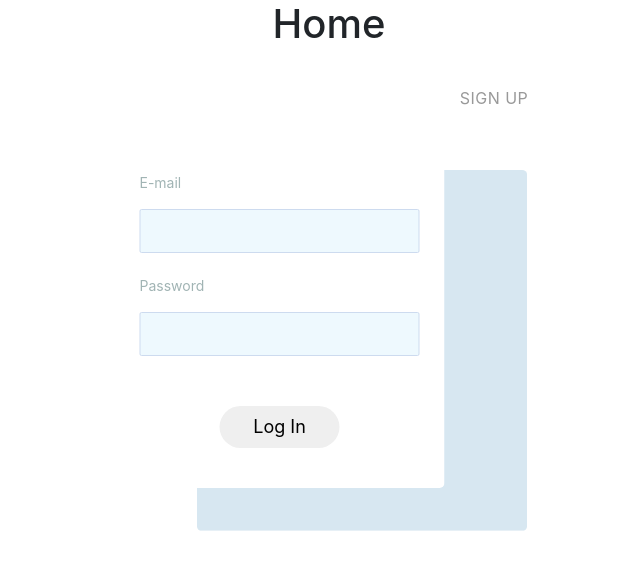
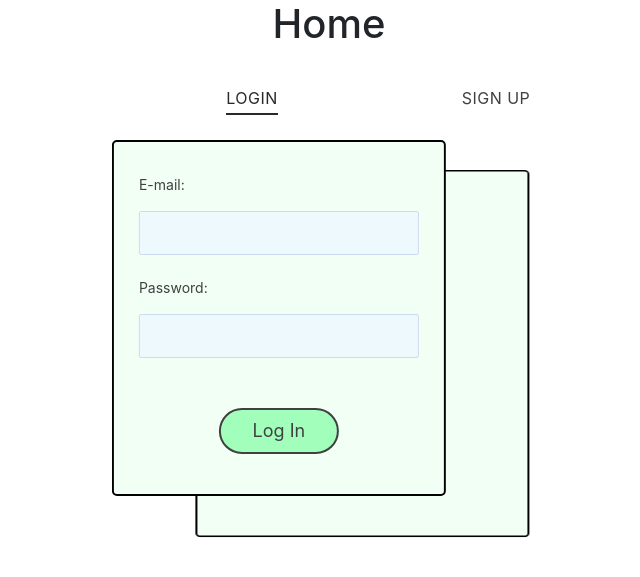
Before and after one commit to Alex0Blackwell/login-template, a Flask app: page / in a window 1280 px wide. Shown: the top 577 px of the page, without its empty margins (311-951 px from the left). Run offline with Flask 2, Linux system fonts and the light colour scheme; some libraries are stand-ins or nearby versions.

Commit message:
Complete login card switch style

```diff
--- a/static/css/main.css
+++ b/static/css/main.css
@@ -7,7 +7,6 @@
 body {
 	margin: 0;
 	font-family: Roboto, -apple-system, 'Helvetica Neue', 'Segoe UI', Arial, sans-serif;
-	background: #3b4465;
 }
 
 .forms-section {
@@ -30,11 +29,11 @@
 }
 
 .form-wrapper {
-	animation: hideLayer .3s ease-out forwards;
+	animation: hideLayer 0.2s ease-out forwards;
 }
 
 .form-wrapper.is-active {
-	animation: showLayer .3s ease-in forwards;
+	animation: showLayer 0.2s ease-in forwards;
 }
 
 @keyframes showLayer {
@@ -66,21 +65,21 @@
 	font-family: inherit;
 	font-size: 16px;
 	letter-spacing: .5px;
-	color: #999;
+	color: #404040;
 	background-color: transparent;
 	border: none;
 	outline: none;
 	transform: translateX(0);
-	transition: all .3s ease-out;
+	transition: all 0.2s ease-out;
 }
 
 .form-wrapper.is-active .switcher-login {
-	color: #fff;
+	color: #292929;
 	transform: translateX(90px);
 }
 
 .form-wrapper.is-active .switcher-signup {
-	color: #fff;
+	color: #292929;
 	transform: translateX(-90px);
 }
 
@@ -119,8 +118,9 @@
 }
 
 .form {
+  border: 2px solid black;
 	overflow: hidden;
-	min-width: 260px;
+  background-color: #f2fff4!important;
 	margin-top: 50px;
 	padding: 30px 25px;
   border-radius: 5px;
@@ -128,11 +128,11 @@
 }
 
 .form-login {
-	animation: hideLogin .3s ease-out forwards;
+	animation: hideLogin 0.2s ease-out forwards;
 }
 
 .form-wrapper.is-active .form-login {
-	animation: showLogin .3s ease-in forwards;
+	animation: showLogin 0.2s ease-in forwards;
 }
 
 @keyframes showLogin {
@@ -164,11 +164,11 @@
 }
 
 .form-signup {
-	animation: hideSignup .3s ease-out forwards;
+	animation: hideSignup 0.2s ease-out forwards;
 }
 
 .form-wrapper.is-active .form-signup {
-	animation: showSignup .3s ease-in forwards;
+	animation: showSignup 0.2s ease-in forwards;
 }
 
 @keyframes showSignup {
@@ -205,7 +205,7 @@
 	margin: 0;
 	padding: 0;
 	border: 0;
-	transition: all .3s ease-out;
+	transition: all 0.2s ease-out;
 }
 
 .form-login fieldset {
@@ -219,7 +219,7 @@
 .form-wrapper.is-active fieldset {
 	opacity: 1;
 	transform: translateX(0);
-	transition: opacity .4s ease-in, transform .35s ease-in;
+	transition: opacity .4s ease-in, transform .25s ease-in;
 }
 
 .form legend {
@@ -236,7 +236,8 @@
 
 .input-block label {
 	font-size: 14px;
-  color: #a1b4b4;
+  /* color: #a1b4b4; */
+	color: #404040;
 }
 
 .input-block input {
@@ -262,7 +263,7 @@
 	line-height: 40px;
 	border-radius: 25px;
 	border: none;
-	transition: all .3s ease-out;
+	transition: all 0.2s ease-out;
 }
 
 .form-wrapper.is-active .form [type='submit'] {
@@ -271,15 +272,9 @@
 	transition: all .4s ease-in;
 }
 
-.btn-login {
-	color: #fbfdff;
-	background: #a7e245;
+.login-btn {
+  border: 2px solid #404040 !important;
+	color: #404040;
+	background: #a1ffbb;
 	transform: translateX(-30%);
 }
-
-.btn-signup {
-	color: #a7e245;
-	background: #fbfdff;
-	box-shadow: inset 0 0 0 2px #a7e245;
-	transform: translateX(30%);
-}
--- a/templates/home.html
+++ b/templates/home.html
@@ -21,16 +21,16 @@
           <fieldset>
             <legend>Please, enter your email and password for login.</legend>
             <div class="input-block">
-              <label for="email">E-mail</label>
+              <label for="email">E-mail:</label>
               <input id="login-email" name="email" type="email" required>
             </div>
             <div class="input-block">
-              <label for="password">Password</label>
+              <label for="password">Password:</label>
               <input id="login-password" name="password" type="password" required>
             </div>
           </fieldset>
           <p class="error error--hidden"></p>
-          <input type="submit" value="Log In">
+          <input class="login-btn" type="submit" value="Log In">
         </form>
 
       </div>
@@ -45,92 +45,24 @@
             <legend>Please, enter your email, password and password confirmation for sign up.</legend>
 
             <div class="input-block">
-                <label for="name">Username</label>
+                <label for="name">Username:</label>
                 <input type="text" name="name" class="field" required>
             </div>
             <div class="input-block">
-              <label for="email">E-mail</label>
+              <label for="email">E-mail:</label>
               <input id="signup-email" name="email" type="email" required>
             </div>
             <div class="input-block">
-              <label for="password">Password</label>
+              <label for="password">Password:</label>
               <input id="signup-password" name="password" type="password" required>
             </div>
           </fieldset>
           <p class="error error--hidden"></p>
-          <input type="submit" value="Sign up">
+          <input  class="login-btn" type="submit" value="Sign up">
         </form>
 
       </div>
     </div>
   </div>
-    <!-- <div class="container">
-
-
-      <div class="col-12">
-        <div class="login-card">
-          <h3 class="text-center">Create an Account</h3>
-          <form name="signup_form">
-            <div class="text-right">
-
-              <label for="name">Name</label>
-              <input type="text" name="name" class="field" required>
-
-              <label for="name">Email</label>
-              <input type="text" name="email" class="field" required>
-
-              <label for="name">Password</label>
-              <input type="text" name="password" class="field" required>
-
-
-            </div>
-            <div class="text-center">
-              <p class="error error--hidden"></p>
-
-              <input type="submit" value="Sign Up">
-
-            </div>
-          </form>
-
-        </div>
-      </div>
-
-
-      <div class="col-lg-2 col-md-3 col-12 login-card">
-        <h3>Login</h3>
-        <form name="login_form">
-
-          <label for="name">Email</label>
-          <input type="text" name="email" class="field" required>
-
-          <label for="name">Password</label>
-          <input type="text" name="password" class="field" required>
-
-          <p class="error error--hidden"></p>
-
-          <input type="submit" value="Log In">
-        </form>
-      </div>
-
-    </div> -->
-
-  <!-- <div>
-    <h1>Login</h1>
-
-    <form name="login_form">
-
-      <label for="name">Email</label>
-      <input type="text" name="email" class="field" required>
-
-      <label for="name">Password</label>
-      <input type="text" name="password" class="field" required>
-
-      <p class="error error--hidden"></p>
-
-      <input type="submit" value="Log In">
-
-    </form>
-
-  </div> -->
 
 {% endblock %}
```
